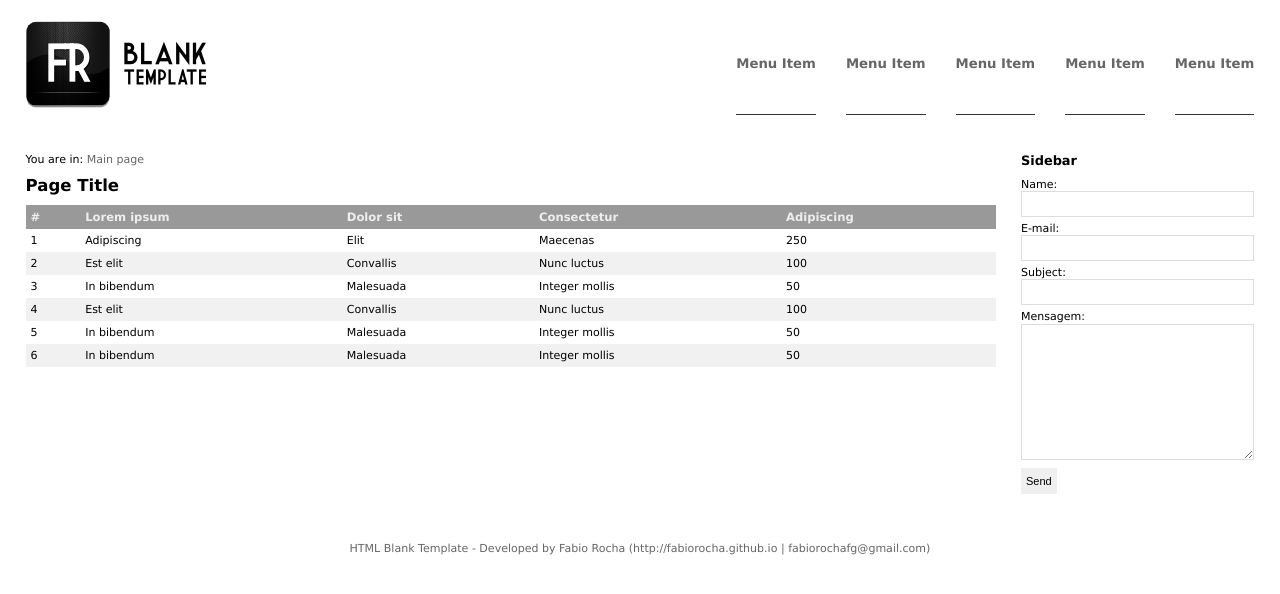
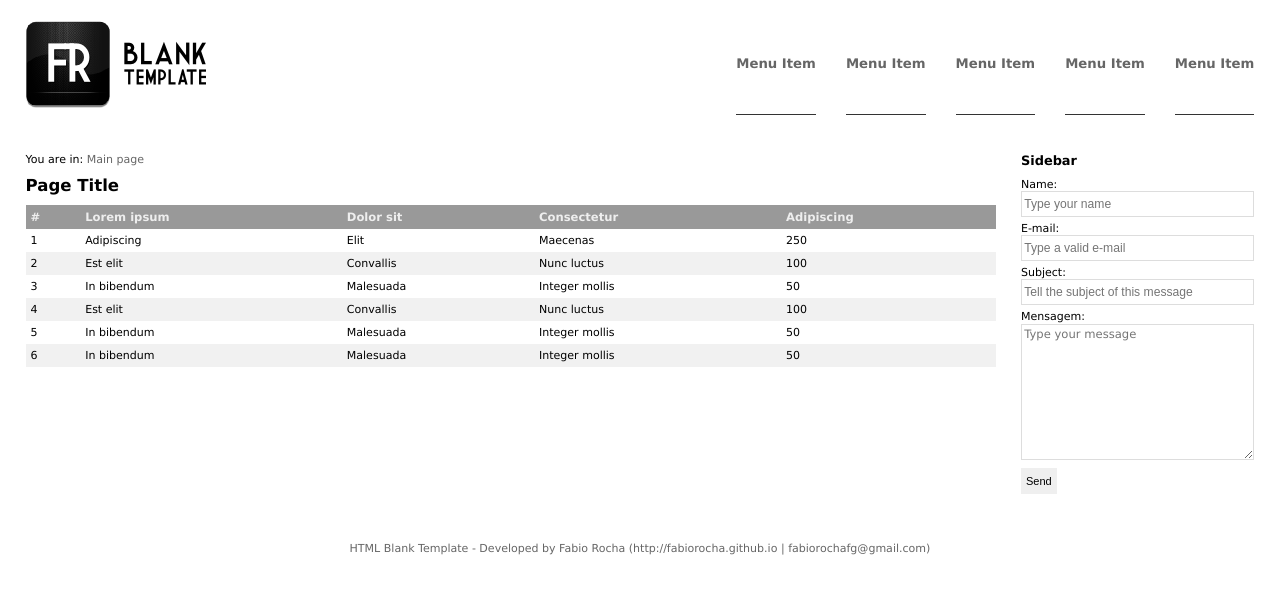
Before and after one commit to fabiorochafg/html-blank-template, a plain HTML site: page index.html in a window 1280 px wide. Drawn offline with Linux system fonts and the light colour scheme.

Commit message:
Adding placeholders.

```diff
--- a/index.html
+++ b/index.html
@@ -108,19 +108,19 @@
         <form method="post" action=".">
             <div>
                 <label for="id_name">Name:</label>
-                <input type="text" name="name" id="id_name" />
+                <input type="text" name="name" id="id_name" placeholder="Type your name" />
             </div>
             <div>
                 <label for="id_email">E-mail:</label>
-                <input type="email" name="email" id="id_email" />
+                <input type="email" name="email" id="id_email" placeholder="Type a valid e-mail" />
             </div>
             <div>
                 <label for="id_subject">Subject:</label>
-                <input type="text" name="subject" id="id_subject" />
+                <input type="text" name="subject" id="id_subject" placeholder="Tell the subject of this message" />
             </div>
             <div>
                 <label for="id_body">Mensagem:</label>
-                <textarea name="body" id="id_body"></textarea>
+                <textarea name="body" id="id_body" placeholder="Type your message"></textarea>
             </div>
             <div>
                 <input type="submit" value="Send" />
```
